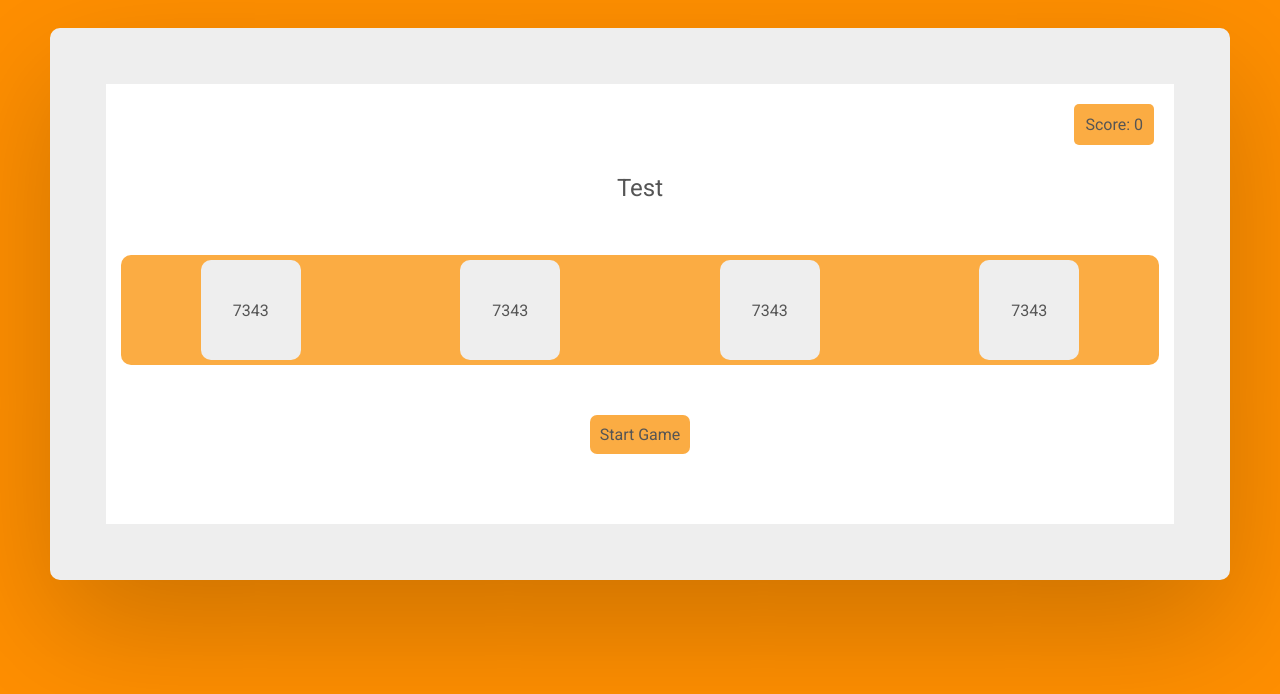
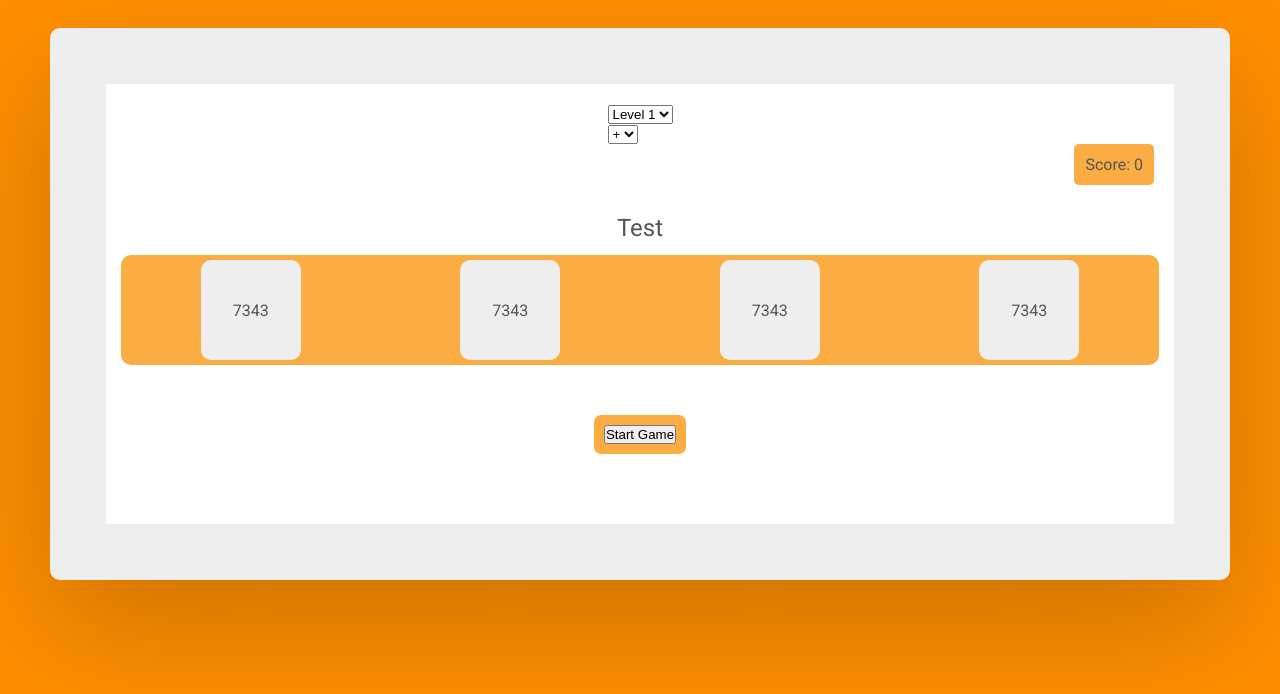
Before and after one commit to depsadr/math-game-beta, a plain HTML site: page index.html in a window 1280 px wide. Shown: the part 106-800 px from the top of the page. Drawn offline with Linux system fonts and the light colour scheme; files that its build step writes are made by us from their sources.

Commit message:
add some options for a more authentic game feeling

```diff
--- a/index.html
+++ b/index.html
@@ -1,5 +1,6 @@
 <!DOCTYPE html>
 <html lang="en">
+
 <head>
     <meta charset="UTF-8">
     <meta name="viewport" content="width=device-width, initial-scale=1.0">
@@ -7,8 +8,8 @@
     <meta name="description" content="Patrick Schubert - Math Game">
     <meta name="keywords" content="patrick schubert, Math Game">
     <meta name="author" content="Patrick Schubert">
-		<title>Patrick Schubert | Math Game</title>
-        <link rel="stylesheet" href="style.css">
+    <title> Patrick | Schubert </title>
+    <link rel="stylesheet" href="styles/style.css">
 
 </head>
 
@@ -24,11 +25,31 @@
     <main>
 
         <div class="container">
+
+            <div class="game-header">
+
+                <div class="level">
+                    <select class="select">
+                        <option class="option" id="level1" value="level1">Level 1</option>
+                        <option class="option" id="level1" value="level1">Level 2</option>
+                        <option class="option" id="level1" value="level1">Level 3</option>
+                    </select>
+                </div>
+
+                <div class="symbole">
+                    <select class="select">
+                        <option class="option" id="level1" value="level1">+</option>
+                        <option class="option" id="level1" value="level1">-</option>
+                        <option class="option" id="level1" value="level1">*</option>
+                    </select>
+                </div>
+
                 <div class="score">
                     <p>Score: <span id="scorevalue">0</span></p>
                 </div>
 
-<!--                    <div class="container">-->
+            </div> <!-- close game-header -->
+
             <div class="correct">
                 <p>Correct</p>
             </div>
@@ -45,16 +66,22 @@
             <div class="choices">
 
                 <div class="choice_boxes">
-                        <div id="answer1" class="answer_box"><p>7343</p></div>
+                    <div id="answer1" class="answer_box">
+                        <p>7343</p>
+                    </div>
                 </div>
                 <div class="choice_boxes">
                     <div id="answer2" class="answer_box">7343</div>
                 </div>
                 <div class="choice_boxes">
-                        <div id="answer3" class="answer_box"><p>7343</p></div>
+                    <div id="answer3" class="answer_box">
+                        <p>7343</p>
+                    </div>
                 </div>
                 <div class="choice_boxes">
-                        <div id="answer4" class="answer_box"><p>7343</p></div>
+                    <div id="answer4" class="answer_box">
+                        <p>7343</p>
+                    </div>
                 </div>
 
             </div>
@@ -62,20 +89,28 @@
             <div class="bottom_line">
 
                 <div class="start_and_reset">
-                            <p>Start Game</p>
+                    <button class="start_res_btn">Start Game</button>
                 </div>
 
-                        <div class="timer"><p>Time remaining <span id="time">60</span> sec.</p></div>
+                <!--
+                        <select class="select">
+                            <option class="minute" id="minute1" value="minute1">Minute1</option>
+                            <option class="minute" id="minute2" value="minute2">Minute2</option>
+                            <option class="minute" id="minute3" value="minute3">Minute3</option>
+                        </select>
+-->
+                <div class="timer">
+                    <p>Time remaining <span id="time">60</span> sec.</p>
+                </div>
 
             </div>
 
             <div class="gameOver">
                 <p>Game Over</p>
-                        <p>Your Score is <span class="counter"> 20 </span> </p>
+                <p>Your Score is <span class="counter"> 100 </span> </p>
             </div>
 
-<!--Close site container -->
-                    </div>
+        </div> <!-- close container -->
 
     </main>
 
@@ -84,4 +119,5 @@
     </footer>
 
 </body>
+
 </html>
```
Lines whose indentation alone changed are shown as unchanged.
